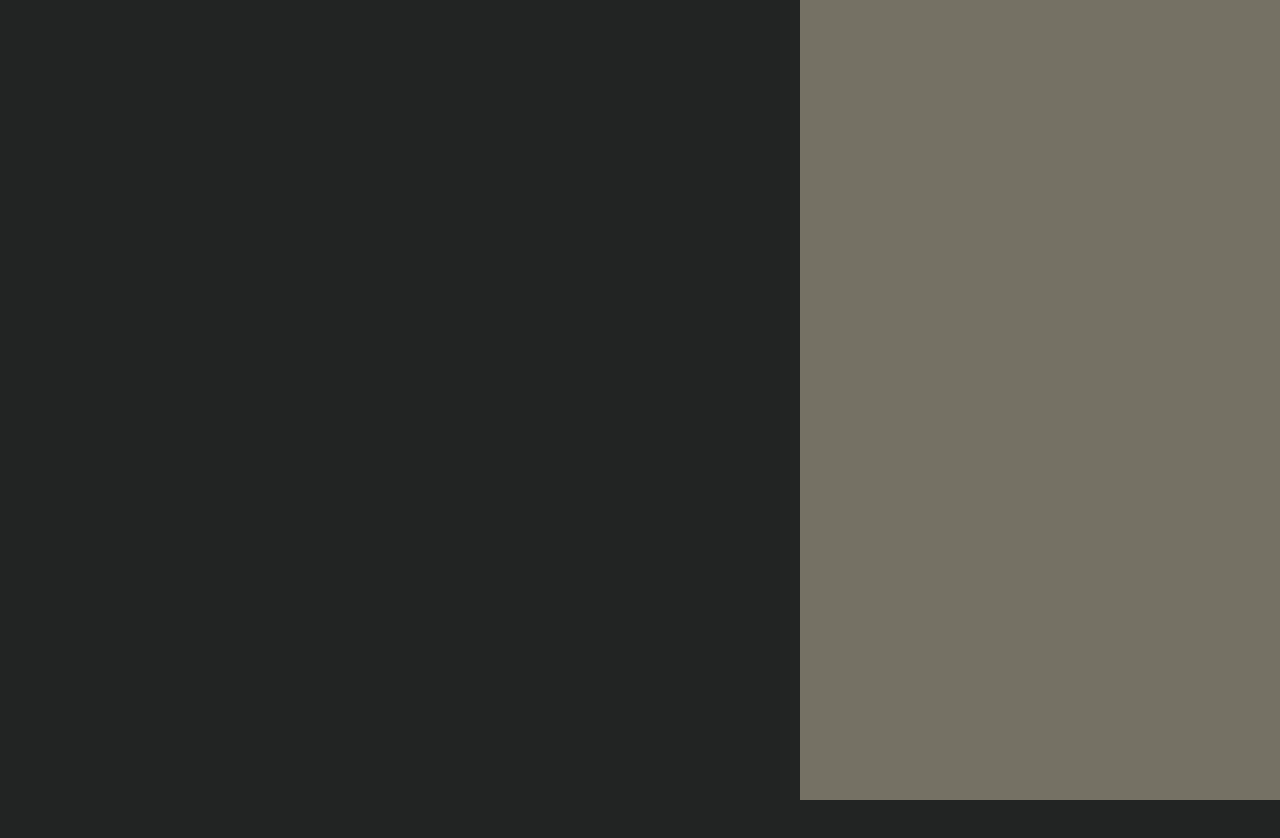
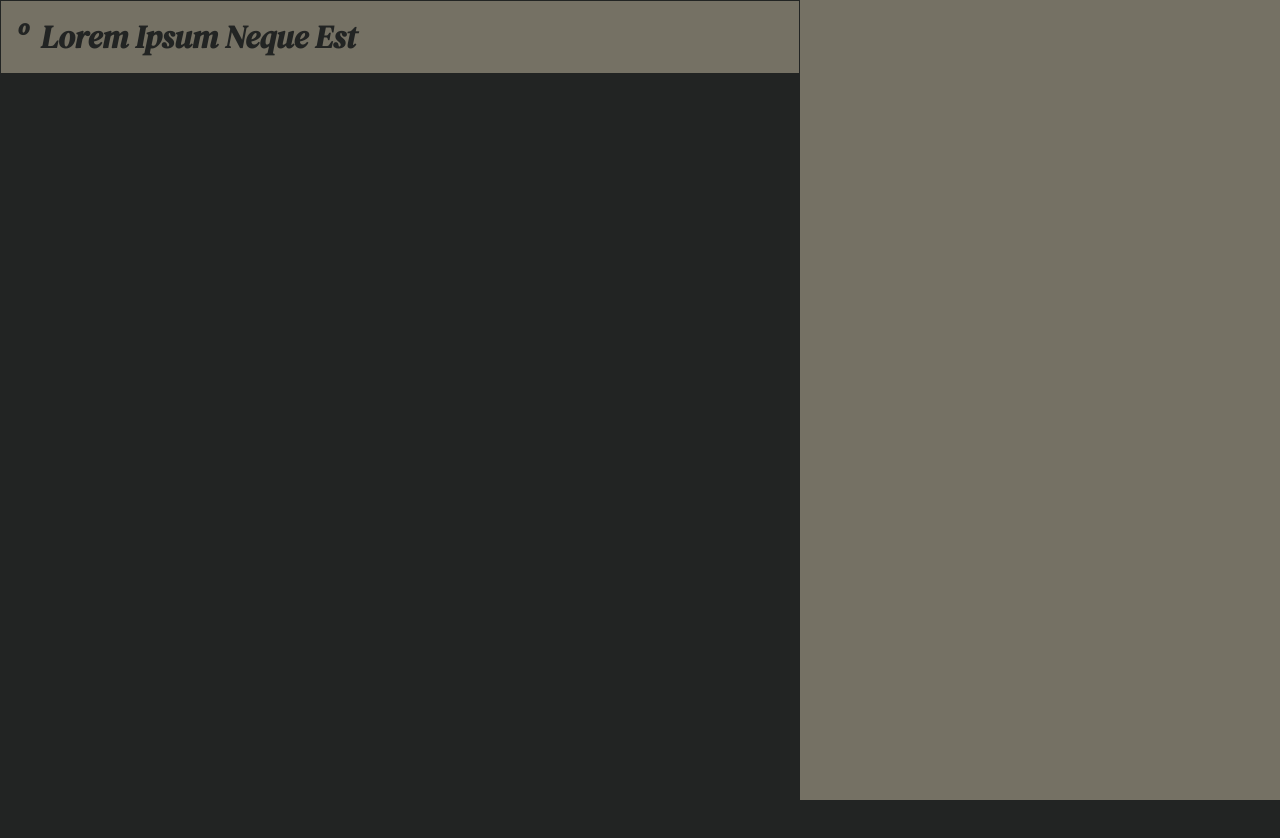
Before and after one commit to codepark-kr/KCA-CSG-API-Server, a React app in the folder src/main/frontend/: page / in a window 1280 px wide. Shown: the top 838 px of the page. Built offline with nearby package versions, Linux system fonts and the light colour scheme; a web font is replaced by a local one.

Commit message:
[ADD] Apply public-header

```diff
--- a/src/main/frontend/src/pages/HorizontalWrapper.js
+++ b/src/main/frontend/src/pages/HorizontalWrapper.js
@@ -1,6 +1,7 @@
 import React from 'react';
 import '../assets/styles/horizontalWrapper.scss';
 import TestComponent from "../components/TestComponent";
+import Header from "../components/common/Header";
 
 const HorizontalWrapper=()=>{
     return(
@@ -8,6 +9,7 @@ const HorizontalWrapper=()=>{
             <div className="horizontalScroll">
                 <div className="item">
                     <div className="bg">
+                        < Header />
                         < TestComponent />
                     </div>
                 </div>
```
